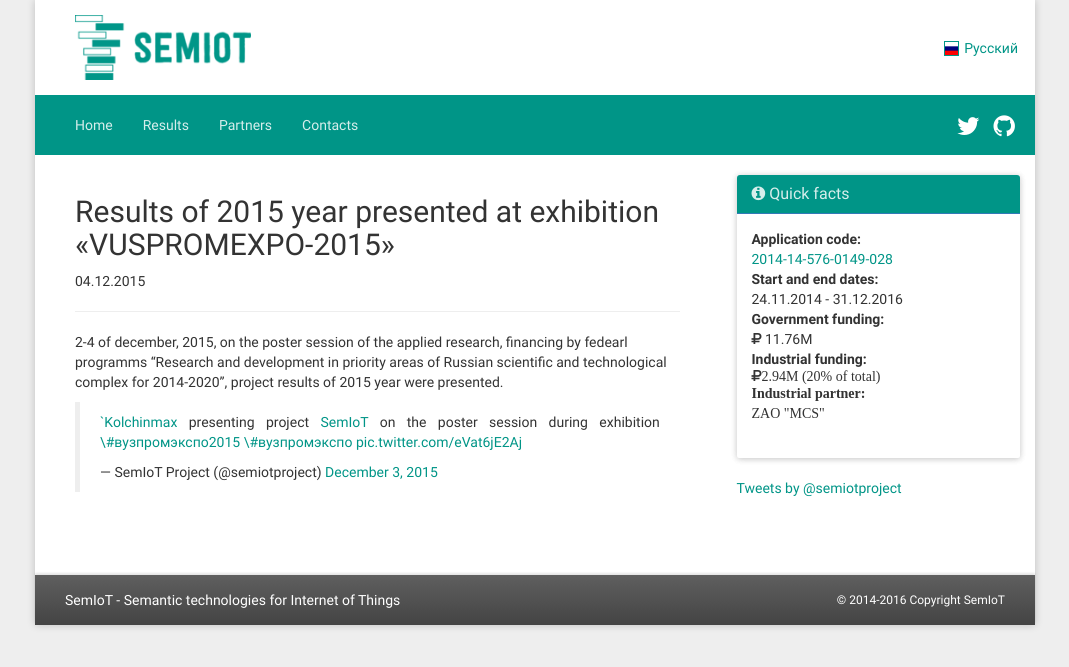
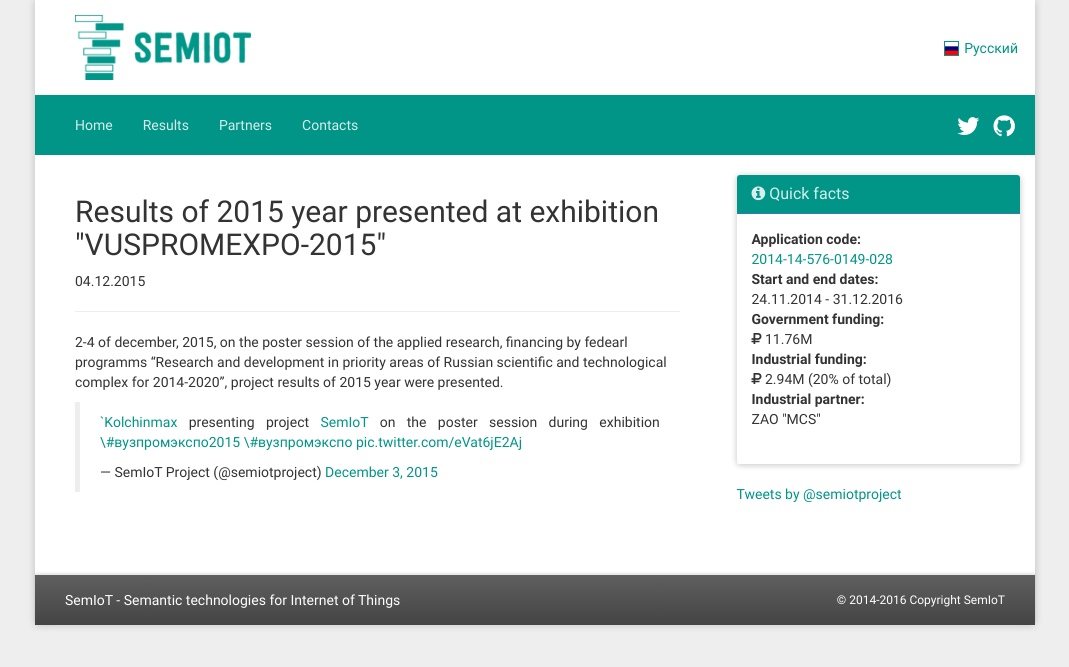
Before and after one commit to semiotproject/semiotproject.github.io, a Jekyll site: the page built from en/_posts/2015-12-04-presented-at-vuzpromexpo.md, in a window 1280 px wide. Shown: the top 667 px of the page, without its empty margins (105-1174 px from the left). Built offline with Jekyll 4.4.1, drawn with Linux system fonts in a browser that asks for light colours; nearby versions of some CDN libraries; comment, search, counter and statistics services are not loaded.

Commit message:
fixed breaked markup

```diff
--- a/_includes/sidebar-panel-en.html
+++ b/_includes/sidebar-panel-en.html
@@ -15,7 +15,7 @@
 			<dt>Government funding:</dt>
 			<dd><i class="fa fa-rouble"></i> 11.76M</dd>
 			<dt>Industrial funding:</dt>
-			<dd<i class="fa fa-rouble"></i>2.94M (20% of total)</dd>
+			<dd><i class="fa fa-rouble"></i> 2.94M (20% of total)</dd>
 			<dt>Industrial partner:</dt>
 			<dd>ZAO "MCS"</dd>
 		</dl>
--- a/en/_posts/2015-12-04-presented-at-vuzpromexpo.md
+++ b/en/_posts/2015-12-04-presented-at-vuzpromexpo.md
@@ -1,6 +1,6 @@
 ---
 layout: post
-title: Results of 2015 year presented at exhibition &laquo;VUSPROMEXPO-2015&raquo;
+title: Results of 2015 year presented at exhibition "VUSPROMEXPO-2015"
 lang: en
 published: true
 ---
```
